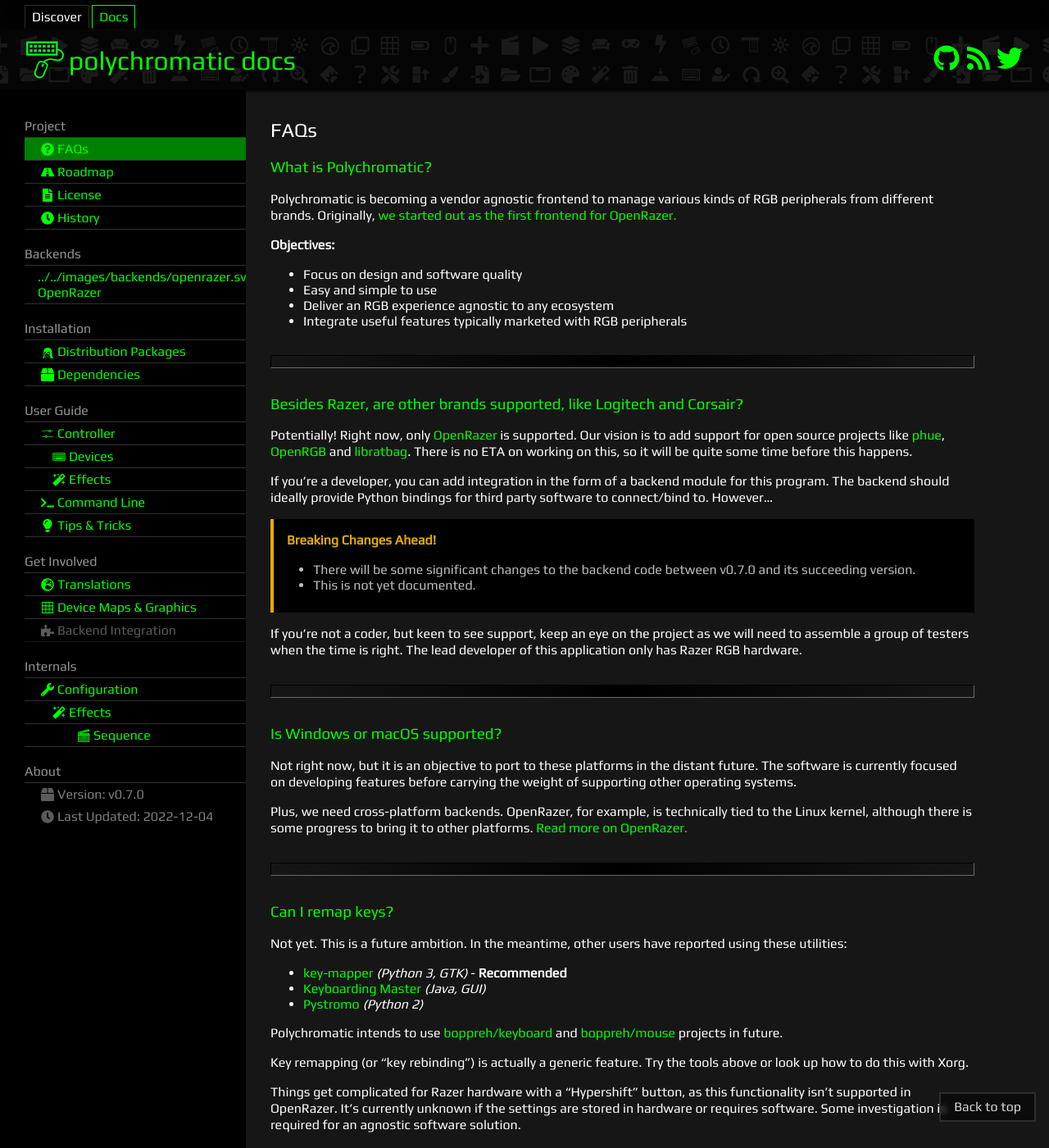
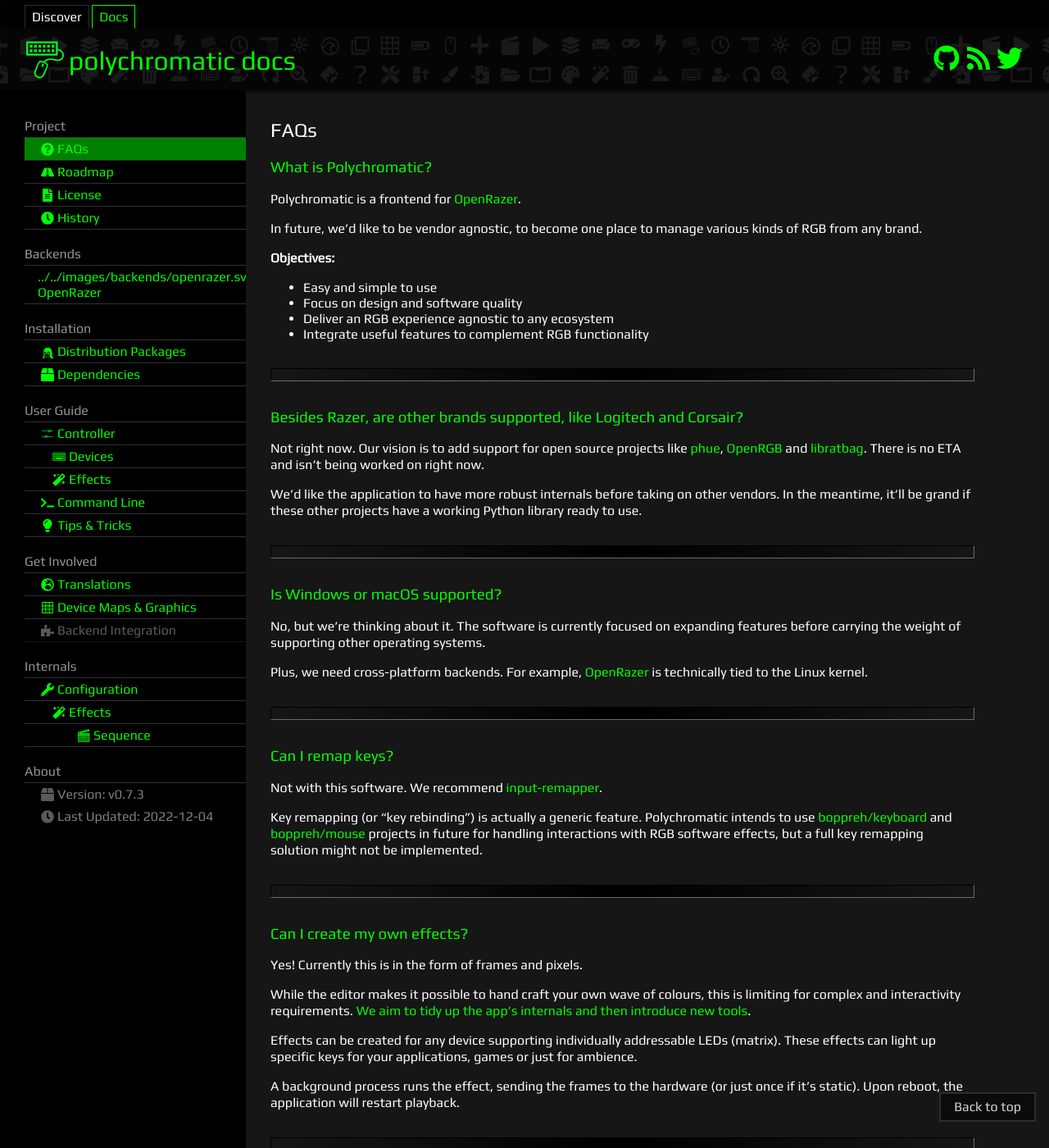
Before and after one commit to polychromatic/polychromatic-docs, a Jekyll site: the page built from pages/faqs.md, in a window 1280 px wide and 1400 px high. Shown: the whole window at 82% size. Built offline with Jekyll 4.4.1, drawn with Linux system fonts in a browser that asks for light colours; some of the changed text lies outside the part shown.

Commit message:
General updates to documentation
- Proof read project/OpenRazer/install pages, now reflecting current
development state.
- Update roadmap.

```diff
--- a/_data/version.yml
+++ b/_data/version.yml
@@ -1,2 +1,2 @@
-software: 'v0.7.0'
+software: 'v0.7.3'
 dev: 'v0.8.0'
--- a/pages/faqs.md
+++ b/pages/faqs.md
@@ -6,76 +6,55 @@ permalink: /faqs/
 
 ### What is Polychromatic?
 
-Polychromatic is becoming a vendor agnostic frontend to manage various kinds
-of RGB peripherals from different brands. Originally, [we started out as the first
-frontend for OpenRazer.](/history/)
+Polychromatic is a frontend for [OpenRazer](/openrazer/).
+
+In future, we'd like to be vendor agnostic, to become one place to manage
+various kinds of RGB from any brand.
 
 **Objectives:**
 
+- Easy and simple to use
 - Focus on design and software quality
-- Easy and simple to use
 - Deliver an RGB experience agnostic to any ecosystem
-- Integrate useful features typically marketed with RGB peripherals
+- Integrate useful features to complement RGB functionality
 
 ---
 
 ### Besides Razer, are other brands supported, like Logitech and Corsair?
 
-Potentially! Right now, only [OpenRazer](/openrazer/) is supported. Our vision is to add
-support for open source projects like [phue], [OpenRGB] and [libratbag].
-There is no ETA on working on this, so it will be quite some time before this happens.
+Not right now. Our vision is to add support for open source projects like [phue], [OpenRGB] and [libratbag].
+There is no ETA and isn't being worked on right now.
 
 [phue]: https://github.com/polychromatic/polychromatic/issues/296
 [OpenRGB]: https://github.com/polychromatic/polychromatic/issues/340
 [libratbag]: https://github.com/polychromatic/polychromatic/issues/339
 
-If you're a developer, you can add integration in the form of a backend module for this program.
-The backend should ideally provide Python bindings for third party software
-to connect/bind to. However...
-
-> **Breaking Changes Ahead!**
-> * There will be some significant changes to the backend code between v0.7.0 and its succeeding version.
-> * This is not yet documented.
-
-If you're not a coder, but keen to see support, keep an eye on the project as
-we will need to assemble a group of testers when the time is right.
-The lead developer of this application only has Razer RGB hardware.
+We'd like the application to have more robust internals before taking on other vendors.
+In the meantime, it'll be grand if these other projects have a working Python library ready to use.
 
 ---
 
 ### Is Windows or macOS supported?
 
-Not right now, but it is an objective to port to these platforms in the distant future.
-The software is currently focused on developing features before carrying the weight
+No, but we're thinking about it.
+The software is currently focused on expanding features before carrying the weight
 of supporting other operating systems.
 
-Plus, we need cross-platform backends. OpenRazer, for example, is technically tied to the
-Linux kernel, although there is some progress to bring it to other platforms.
-[Read more on OpenRazer.](/openrazer/)
+Plus, we need cross-platform backends. For example, [OpenRazer](/openrazer/) is technically tied to the
+Linux kernel.
 
 ---
 
 ### Can I remap keys?
 
-Not yet. This is a future ambition. In the meantime, other users have reported using these utilities:
+Not with this software. We recommend [input-remapper](https://github.com/sezanzeb/input-remapper).
 
-* [key-mapper](https://github.com/sezanzeb/key-mapper) _(Python 3, GTK)_ - **Recommended**
-* [Keyboarding Master](https://sites.google.com/site/keyboardingmaster/) _(Java, GUI)_
-* [Pystromo](https://github.com/byrongibson/Pystromo) _(Python 2)_
-
-Polychromatic intends to use [boppreh/keyboard] and [boppreh/mouse] projects in future.
-
-Key remapping (or "key rebinding") is actually a generic feature. Try the tools above
-or look up how to do this with Xorg.
+Key remapping (or "key rebinding") is actually a generic feature.
+Polychromatic intends to use [boppreh/keyboard] and [boppreh/mouse] projects in future for
+handling interactions with RGB software effects, but a full key remapping solution might not be implemented.
 
 [boppreh/keyboard]: https://github.com/boppreh/keyboard
 [boppreh/mouse]: https://github.com/boppreh/mouse
-[Can I remap keys?]: #can-i-remap-keys
-
-Things get complicated for Razer hardware with a "Hypershift" button, as this
-functionality isn't supported in OpenRazer. It's currently unknown if the
-settings are stored in hardware or requires software. Some investigation
-is required for an agnostic software solution.
 
 ---
 
@@ -83,15 +62,15 @@ is required for an agnostic software solution.
 
 Yes! Currently this is in the form of frames and pixels.
 
-While the editor makes it possible to hand craft your own wave of colours, or pulsate
-specific LEDs, this is somewhat limiting for complex and interactivity requirements.
-[v1.0.0](/roadmap/) aims to introduce new tools.
+While the editor makes it possible to hand craft your own wave of colours,
+this is limiting for complex and interactivity requirements.
+[We aim to tidy up the app's internals and then introduce new tools](/roadmap/).
 
 Effects can be created for any device supporting individually addressable LEDs (matrix).
-Create effects to light up specific keys for your applications and games,
+These effects can light up specific keys for your applications, games
 or just for ambience.
 
-A background process runs your effect, sending the frames to
+A background process runs the effect, sending the frames to
 the hardware (or just once if it's static). Upon reboot, the application will
 restart playback.
 
@@ -99,7 +78,7 @@ restart playback.
 
 ### Can I create my own profiles?
 
-Not yet, but Polychromatic will add profile ("presets") functionality [in the v1.0.0 update](/roadmap/).
+Not yet, but Polychromatic will introduce profile ("presets") functionality [in a future update](/roadmap/).
 
 ---
 
@@ -128,19 +107,9 @@ Alternately, run the program from a Terminal to see what's up:
 
 ### When will the next version be released?
 
-> [v0.7.0 is here! See the release notes](https://github.com/polychromatic/polychromatic/releases/tag/v0.7.0)
+No ETAs. Future releases are out as soon as humanly possible!
 
-Check out [the roadmap](/roadmap/) to see what new and improved features
-are in the pipeline. If you want to be the first, try the cutting **"edge"** builds
-(if available for your distribution).
-
-As with any open source project, progress can be slow at times. It was 3 years since the
-release of v0.3.12, with [not just one](https://github.com/polychromatic/polychromatic/releases/tag/v0.4.0),
-or [two](https://github.com/polychromatic/polychromatic/releases/tag/v0.5.0), but **three** refactors internally!
-We're back on track, with the Controller using a desktop toolkit (PyQt5) instead
-of being based on hybrid web technologies.
-
-No ETAs. Future releases will be out as soon as humanly possible!
+The [roadmap](/roadmap/) represents ideas of what we'd like to achieve with this project.
 
 > **"You can't rush art."**
 >
```
Also changed, not shown: other parts of pages/faqs.md (+1 -1 lines), pages/history.md (+5 -10 lines), pages/openrazer.md (+14 -13 lines), pages/roadmap.md (+21 -34 lines), pages/supported-distros.md (+14 -12 lines).
